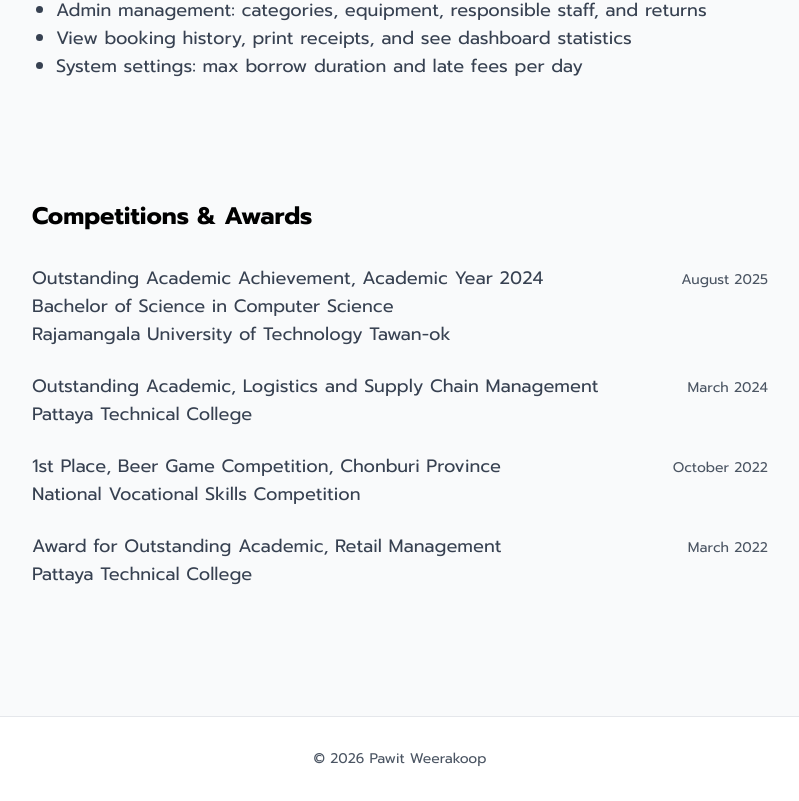
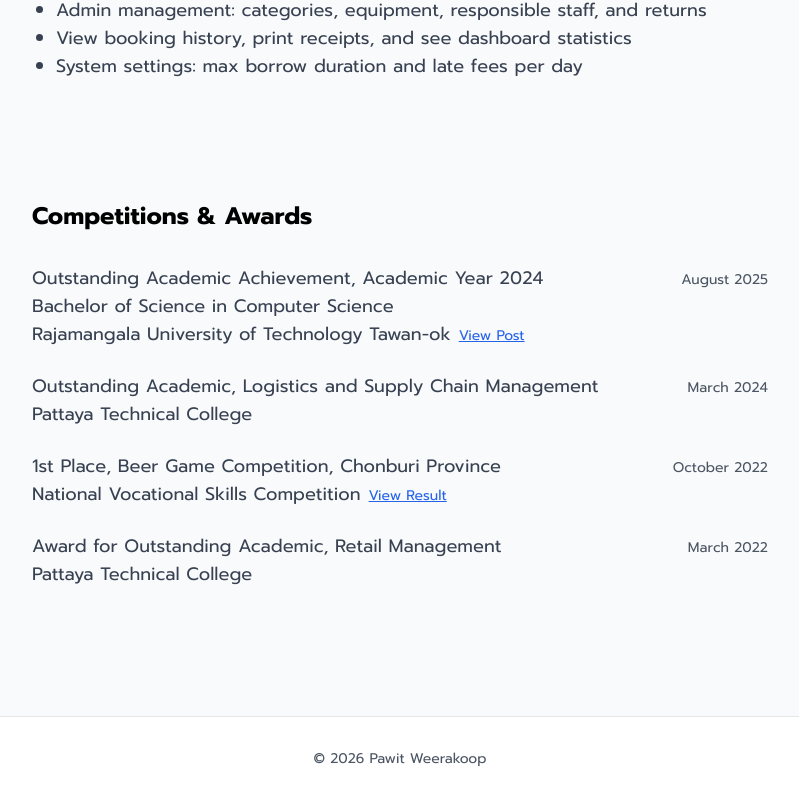
Before and after one commit to pawit5001/pawit5001.github.io, a React (Create React App) app: page / in a window 1280 px wide. Shown: the part 2882-3683 px from the top of the page, without its empty margins (240-1039 px from the left). Built offline with nearby package versions, Linux system fonts and the light colour scheme.

Commit message:
revised experience, projects and  awards details

```diff
--- a/src/sections/Awards.tsx
+++ b/src/sections/Awards.tsx
@@ -10,7 +10,17 @@ const Awards: React.FC<Props> = ({ lang = "en" }) => (
         <div>
           <div>{lang === "th" ? "นักศึกษาผลการเรียนดีเด่น ปีการศึกษา 2567" : "Outstanding Academic Achievement, Academic Year 2024"}</div>
           <div>{lang === "th" ? "คณะวิทยาศาสตร์และเทคโนโลยี สาขาวิทยาการคอมพิวเตอร์" : "Bachelor of Science in Computer Science"}</div>
-          <div>{lang === "th" ? "มหาวิทยาลัยเทคโนโลยีราชมงคลตะวันออก" : "Rajamangala University of Technology Tawan-ok"}</div>
+          <div>
+            {lang === "th" ? "มหาวิทยาลัยเทคโนโลยีราชมงคลตะวันออก" : "Rajamangala University of Technology Tawan-ok"}
+            <a
+              href="https://www.facebook.com/share/p/1G3pQymtxh/"
+              target="_blank"
+              rel="noopener"
+              className="ml-2 text-blue-600 underline text-sm"
+            >
+              {lang === "th" ? "ดูโพสต์" : "View Post"}
+            </a>
+          </div>
         </div>
         <div className="text-sm text-gray-600">{lang === "th" ? "สิงหาคม 2568" : "August 2025"}</div>
       </li>
@@ -23,8 +33,18 @@ const Awards: React.FC<Props> = ({ lang = "en" }) => (
       </li>
       <li className="flex justify-between items-baseline">
         <div>
-          <div>{lang === "th" ? "รางวัลชนะเลิศ การแข่งขัน Beer Game (บริหารต้นทุน) ระดับจังหวัด" : "1st Place, Beer Game Competition, Chonburi Province"}</div>
-          <div>{lang === "th" ? "การแข่งขันทักษะวิชาชีพแห่งชาติ" : "National Vocational Skills Competition"}</div>
+          <div>{lang === "th" ? "รางวัลชนะเลิศ การแข่งขัน Beer Distribution Game ระดับจังหวัด" : "1st Place, Beer Game Competition, Chonburi Province"}</div>
+          <div>
+            {lang === "th" ? "การแข่งขันทักษะวิชาชีพแห่งชาติ" : "National Vocational Skills Competition"}
+            <a
+              href="http://www2.chainat.ac.th/vecskills/pages/my_cert_college_show_l3.php?y_id=2565&l_id=3&p_id=20&s_id=3&c_id=1320046401&ch_id=1320016201"
+              target="_blank"
+              rel="noopener"
+              className="ml-2 text-blue-600 underline text-sm"
+            >
+              {lang === "th" ? "ดูผลลัพธ์" : "View Result"}
+            </a>
+          </div>
         </div>
         <div className="text-sm text-gray-600">{lang === "th" ? "ตุลาคม 2565" : "October 2022"}</div>
       </li>
```
